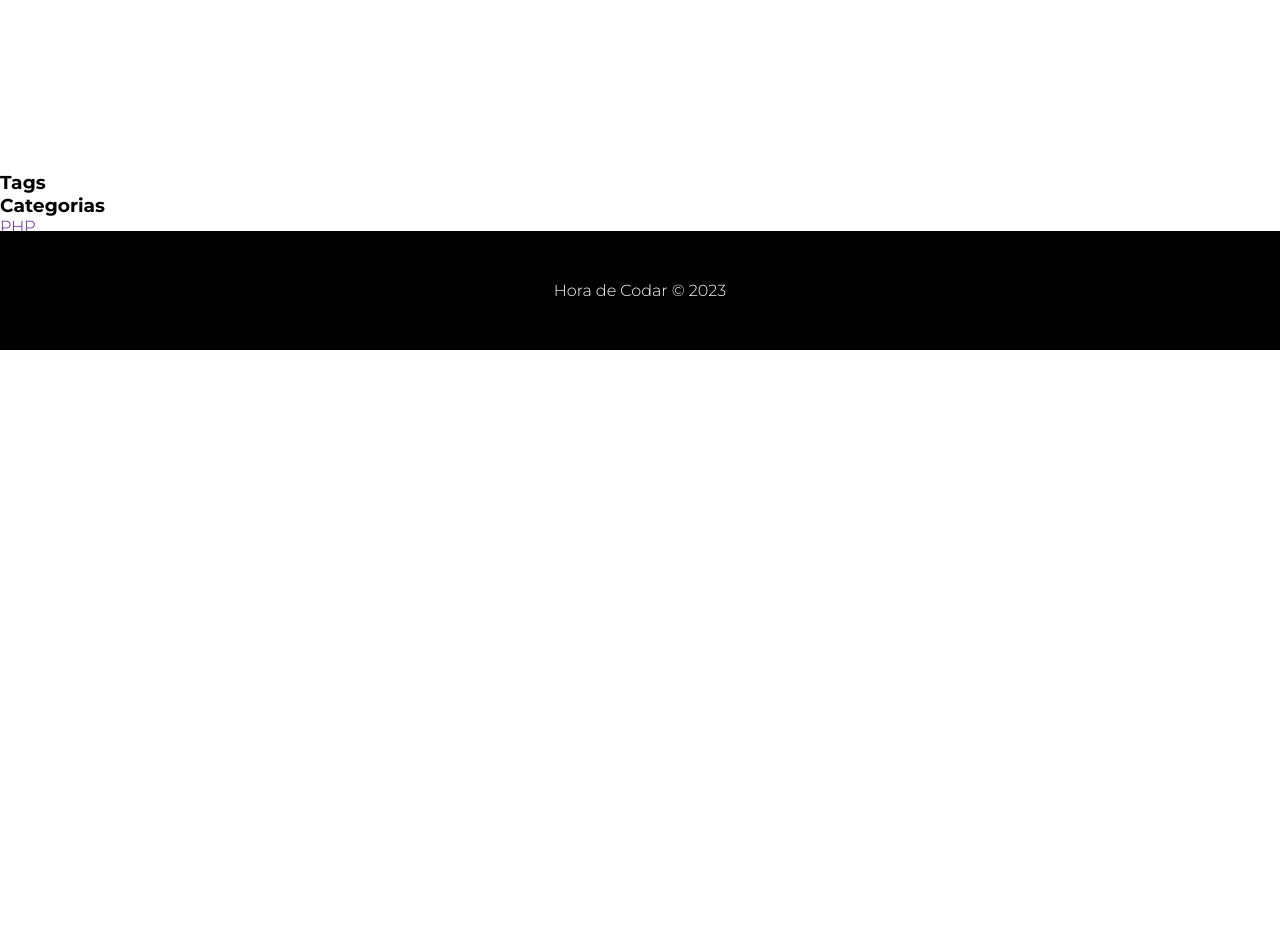
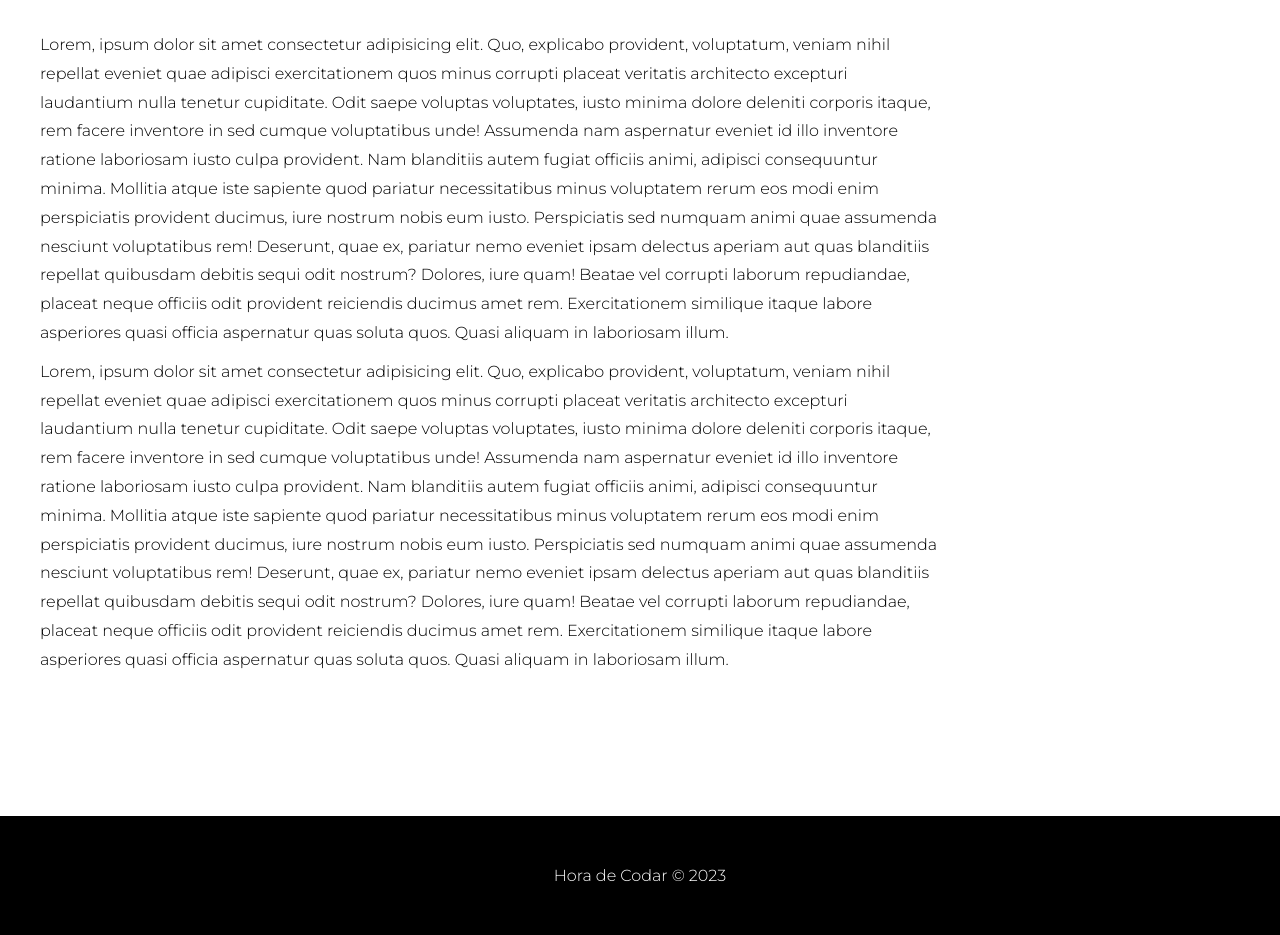
Before and after one commit to viniciuslemos93/blog, a PHP site: page /post.php in a window 1280 px wide. Shown: the part 547-1482 px from the top of the page. Before the commit the page ends 897 px from the top, so only its background shows below. Run offline with PHP 8.4, Linux system fonts and the light colour scheme; data that the repository does not hold is empty.

Commit message:
style: Estilização da página de cada Post

```diff
--- a/post.php
+++ b/post.php
@@ -6,15 +6,15 @@
     $postId = $_GET['id'];
     $currentPost;
 
-            foreach ($posts as $post) {
-
-                if ($post['id'] == $postId) {
+    foreach($posts as $post) {
+      if($post['id'] == $postId) {
         $currentPost = $post;
       }
     }
+
   }
+
 ?>
-
   <main id="post-container">
     <div class="content-container">
       <h1 id="main-title"><?= $currentPost['title'] ?></h1>
@@ -22,27 +22,32 @@
       <div class="img-container">
         <img src="<?= $BASE_URL ?>/img/<?= $currentPost['img'] ?>" alt="<?= $currentPost['title'] ?>">
       </div>
-            <p class="post-content">Lorem ipsum dolor sit amet consectetur adipisicing elit. Quae provident, sit beatae neque rem harum magni necessitatibus doloremque, quo ad, modi incidunt! Nisi dicta cum ratione ducimus, debitis quaerat. Impedit!
-            Aspernatur earum sapiente quod exercitationem labore sit dolorem est recusandae, autem minima. Inventore, quae reprehenderit vel quasi quam veritatis molestiae nemo nisi sed impedit magni corrupti exercitationem nulla, quod doloremque!
-            Quasi consequuntur quaerat fugiat. Natus nulla tenetur architecto sint ipsa delectus ad reprehenderit minima laboriosam. Impedit dolorum possimus, quasi sunt quisquam corrupti at, laboriosam aliquam nihil facilis cupiditate pariatur tempore.</p>
+      <p class="post-content">Lorem, ipsum dolor sit amet consectetur adipisicing elit. Quo, explicabo provident, voluptatum, veniam nihil repellat eveniet quae adipisci exercitationem quos minus corrupti placeat veritatis architecto excepturi laudantium nulla tenetur cupiditate.
+      Odit saepe voluptas voluptates, iusto minima dolore deleniti corporis itaque, rem facere inventore in sed cumque voluptatibus unde! Assumenda nam aspernatur eveniet id illo inventore ratione laboriosam iusto culpa provident.
+      Nam blanditiis autem fugiat officiis animi, adipisci consequuntur minima. Mollitia atque iste sapiente quod pariatur necessitatibus minus voluptatem rerum eos modi enim perspiciatis provident ducimus, iure nostrum nobis eum iusto.
+      Perspiciatis sed numquam animi quae assumenda nesciunt voluptatibus rem! Deserunt, quae ex, pariatur nemo eveniet ipsam delectus aperiam aut quas blanditiis repellat quibusdam debitis sequi odit nostrum? Dolores, iure quam!
+      Beatae vel corrupti laborum repudiandae, placeat neque officiis odit provident reiciendis ducimus amet rem. Exercitationem similique itaque labore asperiores quasi officia aspernatur quas soluta quos. Quasi aliquam in laboriosam illum.</p>
+      <p class="post-content">Lorem, ipsum dolor sit amet consectetur adipisicing elit. Quo, explicabo provident, voluptatum, veniam nihil repellat eveniet quae adipisci exercitationem quos minus corrupti placeat veritatis architecto excepturi laudantium nulla tenetur cupiditate.
+      Odit saepe voluptas voluptates, iusto minima dolore deleniti corporis itaque, rem facere inventore in sed cumque voluptatibus unde! Assumenda nam aspernatur eveniet id illo inventore ratione laboriosam iusto culpa provident.
+      Nam blanditiis autem fugiat officiis animi, adipisci consequuntur minima. Mollitia atque iste sapiente quod pariatur necessitatibus minus voluptatem rerum eos modi enim perspiciatis provident ducimus, iure nostrum nobis eum iusto.
+      Perspiciatis sed numquam animi quae assumenda nesciunt voluptatibus rem! Deserunt, quae ex, pariatur nemo eveniet ipsam delectus aperiam aut quas blanditiis repellat quibusdam debitis sequi odit nostrum? Dolores, iure quam!
+      Beatae vel corrupti laborum repudiandae, placeat neque officiis odit provident reiciendis ducimus amet rem. Exercitationem similique itaque labore asperiores quasi officia aspernatur quas soluta quos. Quasi aliquam in laboriosam illum.</p>
     </div>
-    </main>
-
     <aside id="nav-container">
       <h3 id="tags-title">Tags</h3>
       <ul id="tag-list">
-        <?php foreach ($currentPost['tags'] as $tag): ?>
-            <li><a href=""> <?=$tag?> </a></li>
+        <?php foreach($currentPost['tags'] as $tag): ?>
+          <li><a href="#"><?= $tag ?></a></li>
         <?php endforeach; ?>
       </ul>
       <h3 id="categories-title">Categorias</h3>
       <ul id="categories-list">
-            <?php foreach ($categories as $category): ?>
-                <li><a href=""> <?=$category?> </a></li>
+        <?php foreach($categories as $category): ?>
+          <li><a href="#"><?= $category ?></a></li>
         <?php endforeach; ?>
       </ul>
     </aside>
-
+  </main>
 <?php
-        include_once("templates/footer.php");
+  include_once("templates/footer.php")
 ?>
--- a/style/styles.css
+++ b/style/styles.css
@@ -124,6 +124,79 @@ transition: .5s;
     margin-right: 5px;
 }
 
+/* POST */
+#post-container {
+    display: grid;
+    grid-template-columns: 75% 25%;
+    grid-template-rows: auto;
+    grid-template-areas: "main sidebar";
+    grid-gap: 10px;
+    padding-top: 30px;
+    max-width: 1200px;
+    margin: 0 auto;
+    margin-bottom: 250px;
+}
+
+.content-container {
+    grid-area: main;
+}
+
+#post-description {
+    font-style: italic;
+    margin-bottom: 40px;
+}
+
+#main-title {
+    font-size: 36px;
+    margin-bottom: 30px;
+}
+
+.post-content {
+    line-height: 1.8;
+    margin: 10px 0;
+}
+
+.img-container {
+    margin-bottom: 30px;
+}
+
+.img-container img {
+    width: 60%;
+}
+
+/* POST ASIDE */
+.nav-container {
+    grid-area: sidebar;
+}
+
+#tag-list, #categories-list {
+    list-style: none;
+}
+
+#tag-list li, #categories-list li {
+    margin-bottom: 10px;
+}
+
+#tag-list a, #categories-list a {
+    color: #666;
+    transition: .5s;
+}
+
+#tag-list a:hover, #categories-list a:hover {
+    color: #000;
+}
+
+#tags-title, #categories-title {
+    font-size: 24px;
+    margin-bottom: 10px;
+    background-color: #000;
+    color: #fff;
+    border-radius: 2px;
+    text-align: center;
+    padding: 7px;
+    font-weight: 300;
+}
+
 /* FOOTER */
 footer {
     width: 100%;
```
Lines whose indentation alone changed are shown as unchanged.
